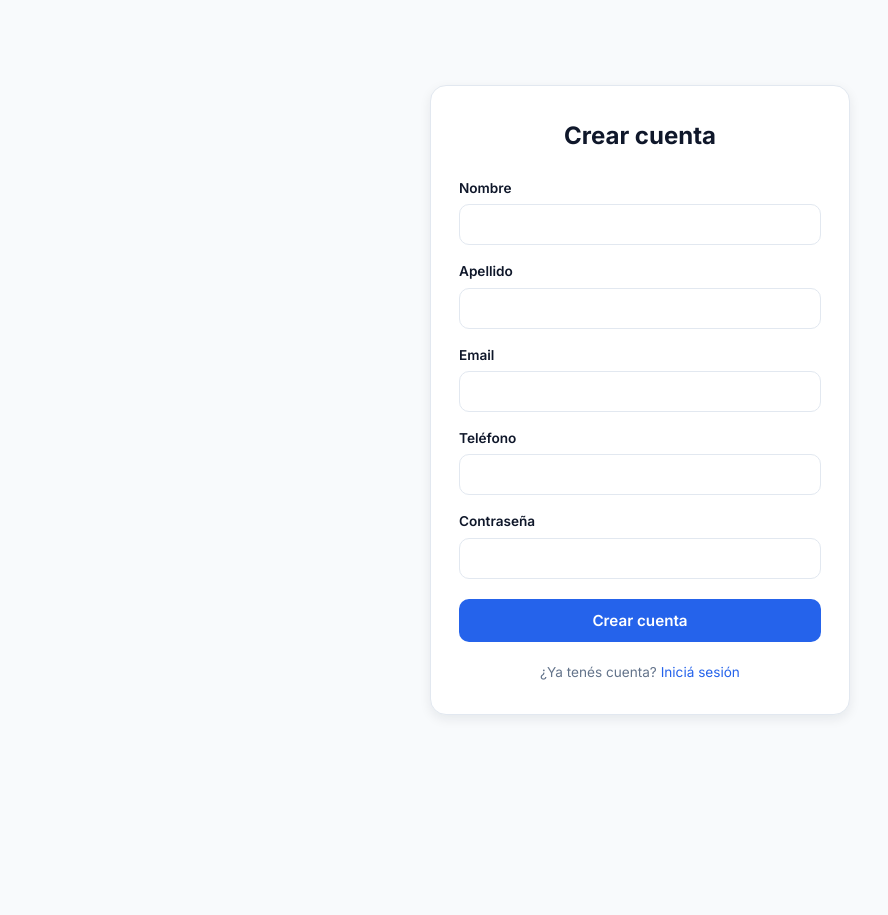
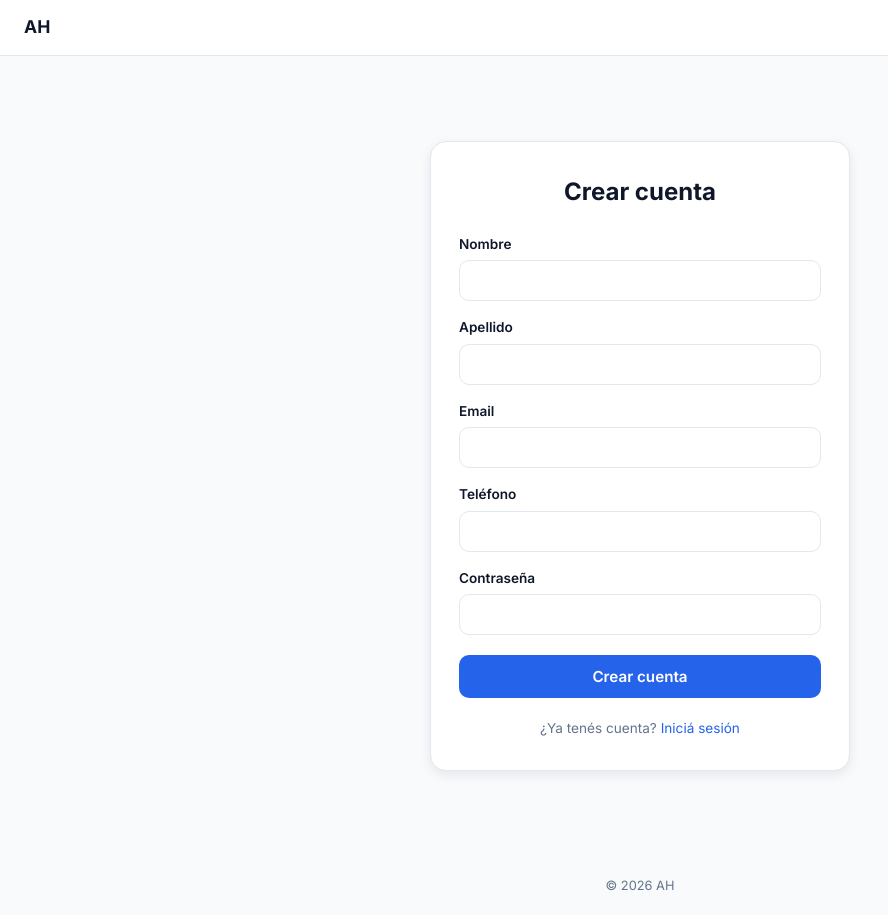
Before and after one commit to Sincro-arg/AH-front, an Angular app: page /registro in a window 1280 px wide. Shown: the whole page, without its empty margins (0-888 px from the left). Before the commit the page ends 800 px from the top, so only its background shows below. Built offline with nearby package versions, Linux system fonts and the light colour scheme.

Commit message:
tarea 563: agrego Header y Footer y los integro en el shell de la app
Agent: c2

```diff
--- a/src/app/app.html
+++ b/src/app/app.html
@@ -1 +1,3 @@
+<app-header></app-header>
 <router-outlet></router-outlet>
+<app-footer></app-footer>
--- a/src/app/app.ts
+++ b/src/app/app.ts
@@ -1,11 +1,13 @@
 import { Component, inject } from '@angular/core';
 import { RouterOutlet } from '@angular/router';
 import { ThemeService } from './services/theme.service';
+import { Header } from './components/header/header';
+import { Footer } from './components/footer/footer';
 
 @Component({
   selector: 'app-root',
   standalone: true,
-  imports: [RouterOutlet],
+  imports: [RouterOutlet, Header, Footer],
   templateUrl: './app.html',
   styleUrl: './app.css',
 })
--- /dev/null
+++ b/src/app/components/footer/footer.css
@@ -0,0 +1,10 @@
+.footer {
+  padding: 1.25rem;
+  text-align: center;
+}
+
+.footer__texto {
+  margin: 0;
+  font-size: 0.8rem;
+  color: var(--color-text-muted);
+}
--- /dev/null
+++ b/src/app/components/footer/footer.html
@@ -0,0 +1,3 @@
+<footer class="footer">
+  <p class="footer__texto">© {{ anio }} AH</p>
+</footer>
--- /dev/null
+++ b/src/app/components/footer/footer.ts
@@ -0,0 +1,12 @@
+import { Component } from '@angular/core';
+
+@Component({
+  selector: 'app-footer',
+  standalone: true,
+  imports: [],
+  templateUrl: './footer.html',
+  styleUrl: './footer.css',
+})
+export class Footer {
+  protected readonly anio = new Date().getFullYear();
+}
--- /dev/null
+++ b/src/app/components/header/header.css
@@ -0,0 +1,56 @@
+.header {
+  display: flex;
+  align-items: center;
+  justify-content: space-between;
+  padding: 0.9rem 1.5rem;
+  background: var(--color-surface);
+  border-bottom: 1px solid var(--color-border);
+  transition: background var(--transition), border-color var(--transition);
+}
+
+.header__marca {
+  font-size: 1.1rem;
+  font-weight: 700;
+  color: var(--color-text);
+}
+
+.header__marca:hover {
+  color: var(--color-text);
+}
+
+.header__nav {
+  display: flex;
+  align-items: center;
+  gap: 1.25rem;
+}
+
+.header__link {
+  border: none;
+  background: transparent;
+  padding: 0;
+  font-size: 0.9rem;
+  font-weight: 600;
+  color: var(--color-text-muted);
+}
+
+.header__link:hover {
+  color: var(--color-text);
+}
+
+.header__link--salir {
+  color: var(--color-danger);
+}
+
+.header__link--salir:hover {
+  color: var(--color-danger);
+}
+
+@media (max-width: 480px) {
+  .header {
+    padding: 0.8rem 1rem;
+  }
+
+  .header__nav {
+    gap: 0.85rem;
+  }
+}
--- /dev/null
+++ b/src/app/components/header/header.html
@@ -0,0 +1,12 @@
+<header class="header">
+  <a routerLink="/" class="header__marca">AH</a>
+
+  @if (auth.estaLogueado()) {
+    <nav class="header__nav">
+      <a routerLink="/configuracion" class="header__link">Configuración</a>
+      <button type="button" class="header__link header__link--salir" (click)="cerrarSesion()">
+        Cerrar sesión
+      </button>
+    </nav>
+  }
+</header>
--- /dev/null
+++ b/src/app/components/header/header.ts
@@ -0,0 +1,20 @@
+import { Component, inject } from '@angular/core';
+import { Router, RouterLink } from '@angular/router';
+import { AuthService } from '../../services/auth.service';
+
+@Component({
+  selector: 'app-header',
+  standalone: true,
+  imports: [RouterLink],
+  templateUrl: './header.html',
+  styleUrl: './header.css',
+})
+export class Header {
+  protected readonly auth = inject(AuthService);
+  private readonly router = inject(Router);
+
+  cerrarSesion(): void {
+    this.auth.logout();
+    this.router.navigate(['/login']);
+  }
+}
```
Also changed, not shown: 2 other files (tests, documents, lock files or other folders).
